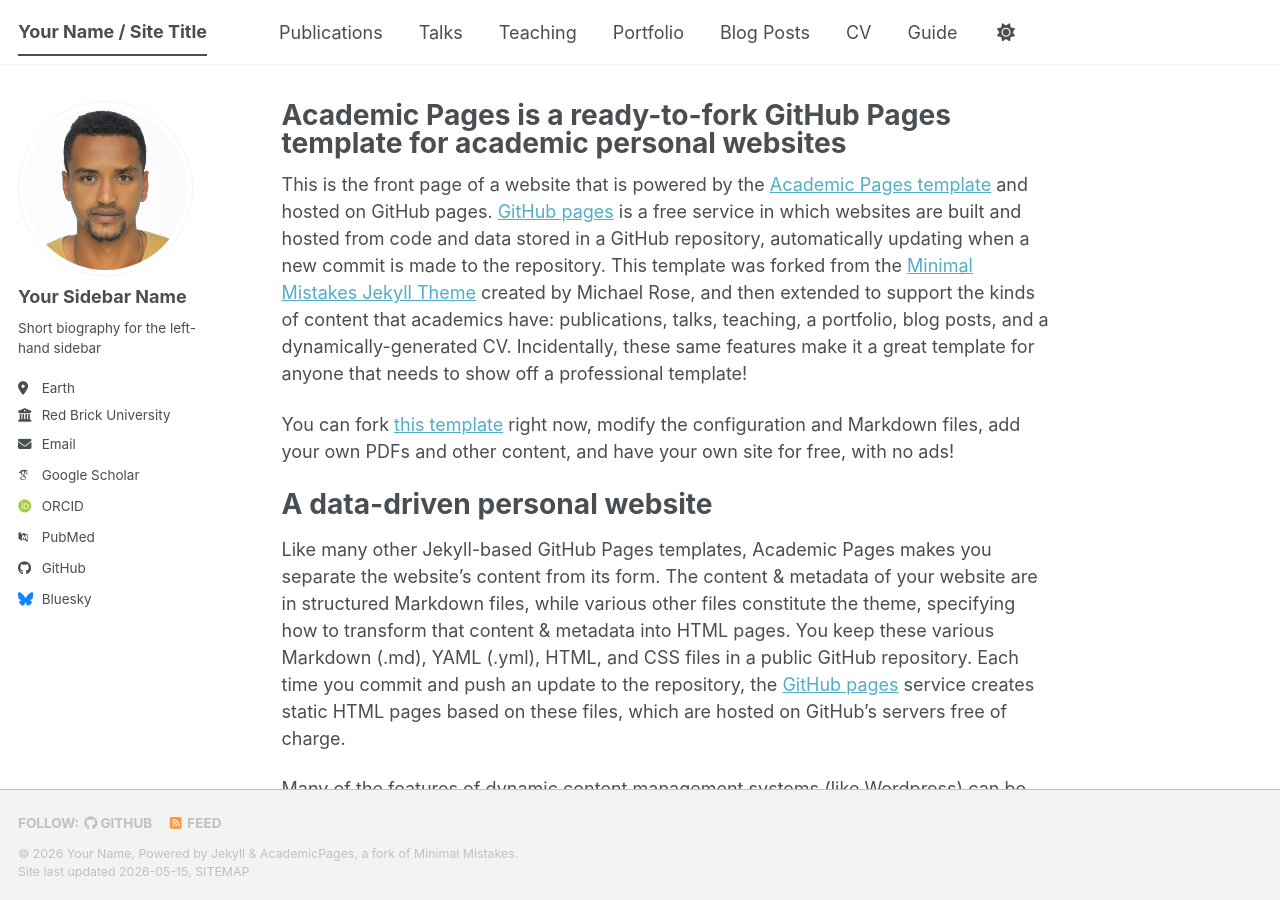
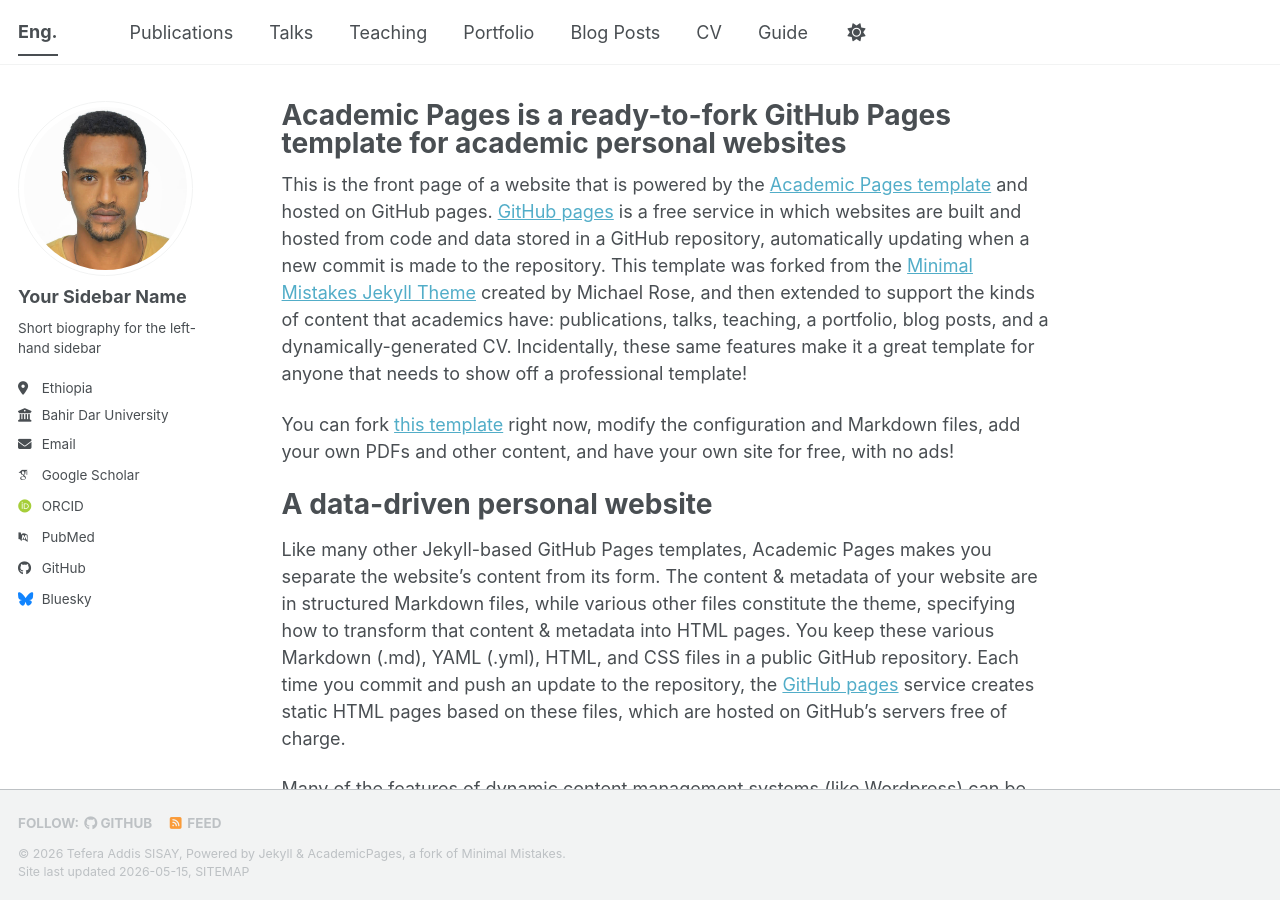
Before and after one commit to tefera-addis-sisay/tefera-addis-sisay.github.io, a Jekyll site: the page built from _pages/about.md, in a window 1280 px wide and 900 px high. Built offline with Jekyll 4.4.1, drawn with Linux system fonts in a browser that asks for light colours; some web fonts are replaced; a script bundle is joined from its source files by our own code; library files that are not in the unit come from our copies.

Commit message:
Update _config.yml

```diff
--- a/_config.yml
+++ b/_config.yml
@@ -9,9 +9,9 @@
 # Basic Site Settings
 locale                   : "en-US"
 site_theme               : "default" # The available themes options are "default", "air", "sunrise", "mint", "dirt" and "contrast"
-title                    : "Your Name / Site Title"
+title                    : "Eng. "
 title_separator          : "-"
-name                     : &name "Your Name"
+name                     : &name "Tefera Addis SISAY"
 description              : &description "Your Name's academic portfolio"   # Update this with a general description of your site, this is the default if not overridden by a page
 url                      : https://academicpages.github.io # The base hostname & protocol for your site e.g. "https://[your GitHub username].github.io",
                                                            # or if you already have some other page hosted on Github then use "https://[your GitHub username].github.io/[Your Repo Name]"
@@ -25,12 +25,12 @@
   # Biographic information
   avatar           : "profile.png"
   name             : "Your Sidebar Name"
-  pronouns         : # example: "she/her"
+  pronouns         : # example: "him"
   bio              : "Short biography for the left-hand sidebar"
-  location         : "Earth"
-  employer         : "Red Brick University"
+  location         : "Ethiopia"
+  employer         : "Bahir Dar University"
   uri              : # URL
-  email            : "none@example.org"
+  email            : "tefera.addis@bdu.edu.et"
 
   # Academic websites
   academia         : # URL
```
